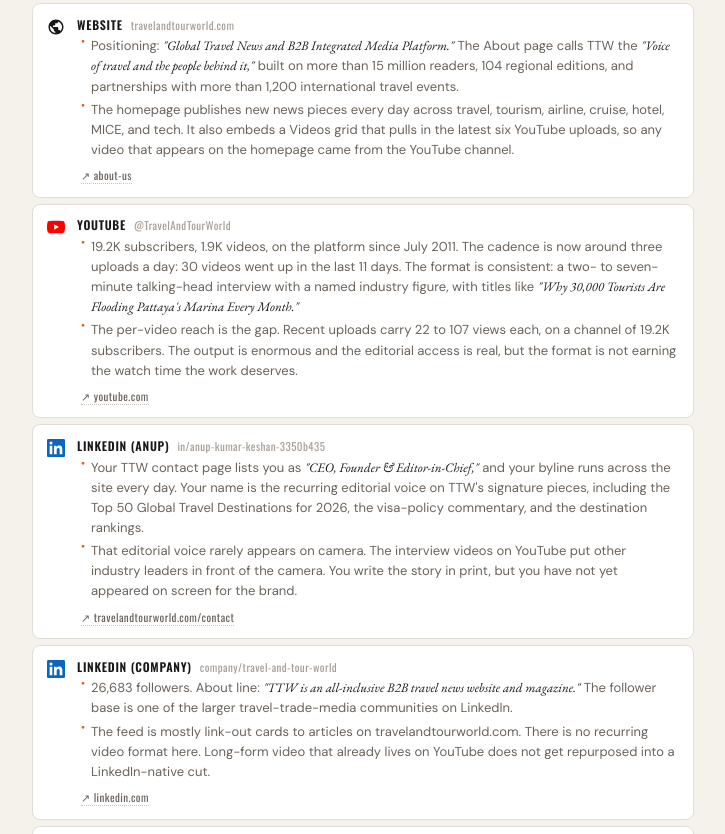
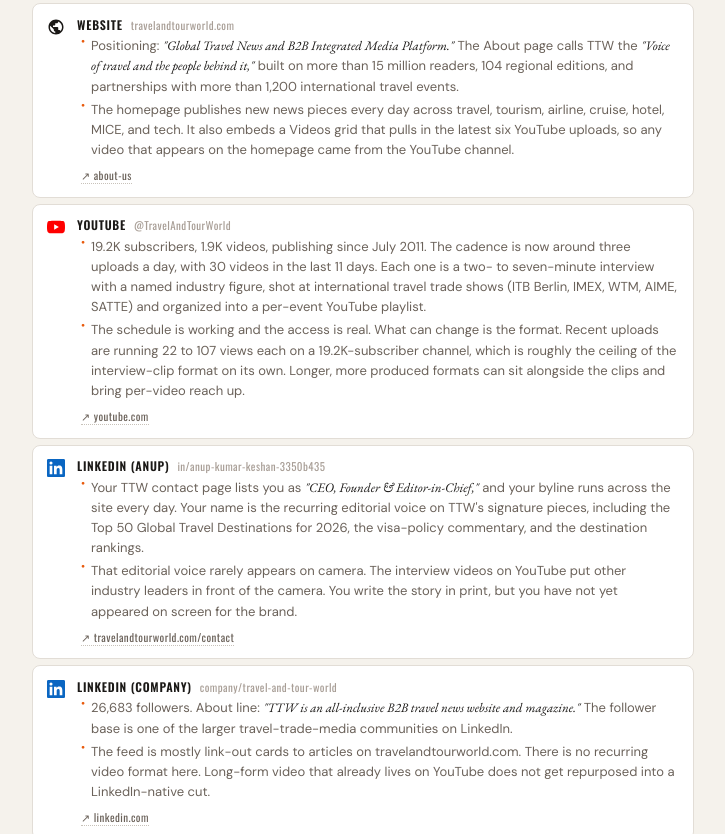
Before and after one commit to TalexMedia/ttw-strategy, a plain HTML site: page index.html in a window 1280 px wide. Shown: the part 1953-2787 px from the top of the page, without its empty margins (277-1002 px from the left). Drawn offline with nearby package versions, Linux system fonts and the light colour scheme.

Commit message:
Reframe YouTube section: lead with schedule + conference access as strengths, format as the lever

```diff
--- a/index.html
+++ b/index.html
@@ -476,8 +476,8 @@
         </div>
         <div class="channel-snippet">
           <ul>
-            <li>19.2K subscribers, 1.9K videos, on the platform since July 2011. The cadence is now around three uploads a day: 30 videos went up in the last 11 days. The format is consistent: a two- to seven-minute talking-head interview with a named industry figure, with titles like <em>"Why 30,000 Tourists Are Flooding Pattaya's Marina Every Month."</em></li>
-            <li>The per-video reach is the gap. Recent uploads carry 22 to 107 views each, on a channel of 19.2K subscribers. The output is enormous and the editorial access is real, but the format is not earning the watch time the work deserves.</li>
+            <li>19.2K subscribers, 1.9K videos, publishing since July 2011. The cadence is now around three uploads a day, with 30 videos in the last 11 days. Each one is a two- to seven-minute interview with a named industry figure, shot at international travel trade shows (ITB Berlin, IMEX, WTM, AIME, SATTE) and organized into a per-event YouTube playlist.</li>
+            <li>The schedule is working and the access is real. What can change is the format. Recent uploads are running 22 to 107 views each on a 19.2K-subscriber channel, which is roughly the ceiling of the interview-clip format on its own. Longer, more produced formats can sit alongside the clips and bring per-video reach up.</li>
           </ul>
           <a class="source-link" href="https://www.youtube.com/@TravelAndTourWorld/videos" target="_blank" rel="noopener">youtube.com</a>
         </div>
@@ -628,7 +628,7 @@
     <div class="reel-card">
       <div class="reel-eyebrow">The YouTube Engine</div>
       <div class="reel-title">1.9K Videos, ~3 New Uploads A Day</div>
-      <div class="reel-body">The TTW YouTube channel has been running since July 2011 and now publishes around three videos every day. 30 uploads went up in the last 11 days, almost all of them two- to seven-minute talking-head interviews with named industry figures. The volume is real. What is keeping the per-video reach low is the format, not the cadence.</div>
+      <div class="reel-body">The TTW YouTube channel has been running since July 2011 and now publishes around three videos every day. 30 uploads went up in the last 11 days, almost all of them two- to seven-minute interviews with industry leaders shot at trade conferences like ITB Berlin, IMEX, WTM, and AIME. The schedule and the access are both working. What can change is the format.</div>
       <a class="source-link" href="https://www.youtube.com/@TravelAndTourWorld/videos" target="_blank" rel="noopener">youtube.com</a>
     </div>
 
```
